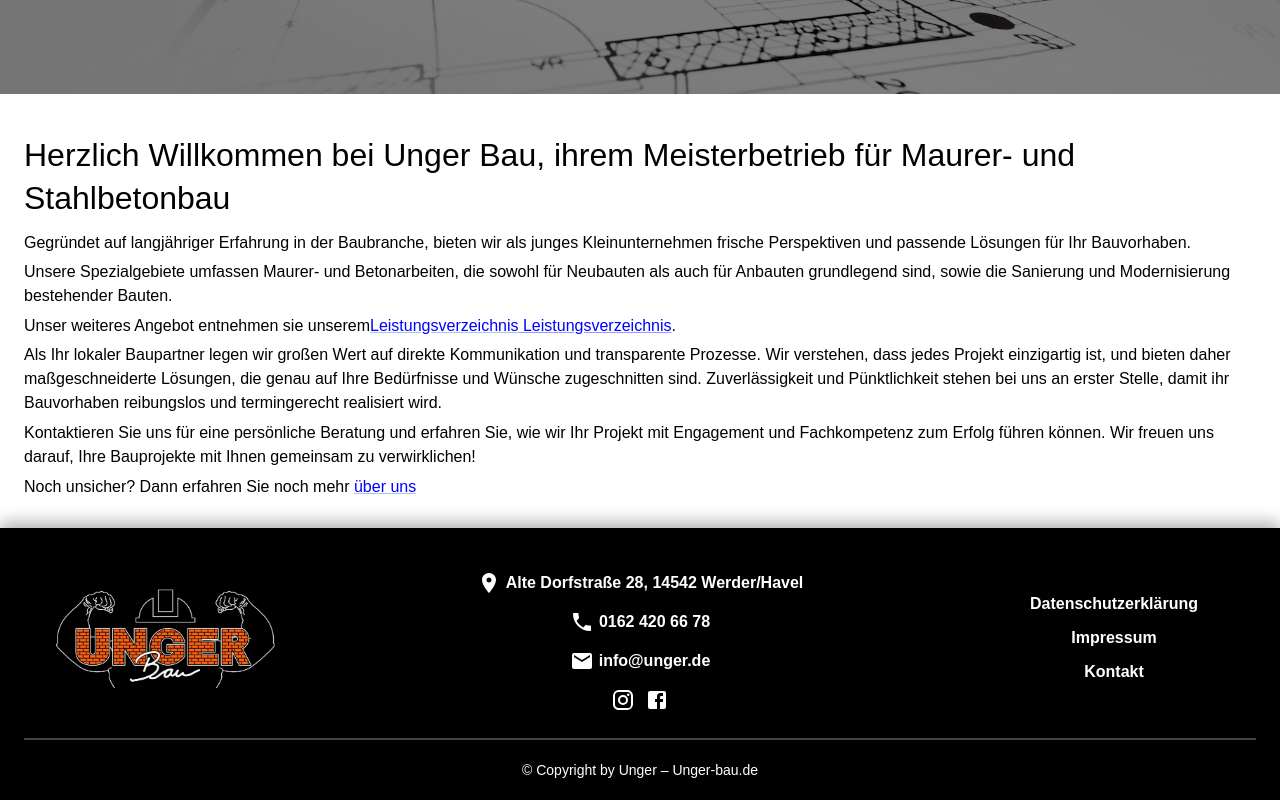
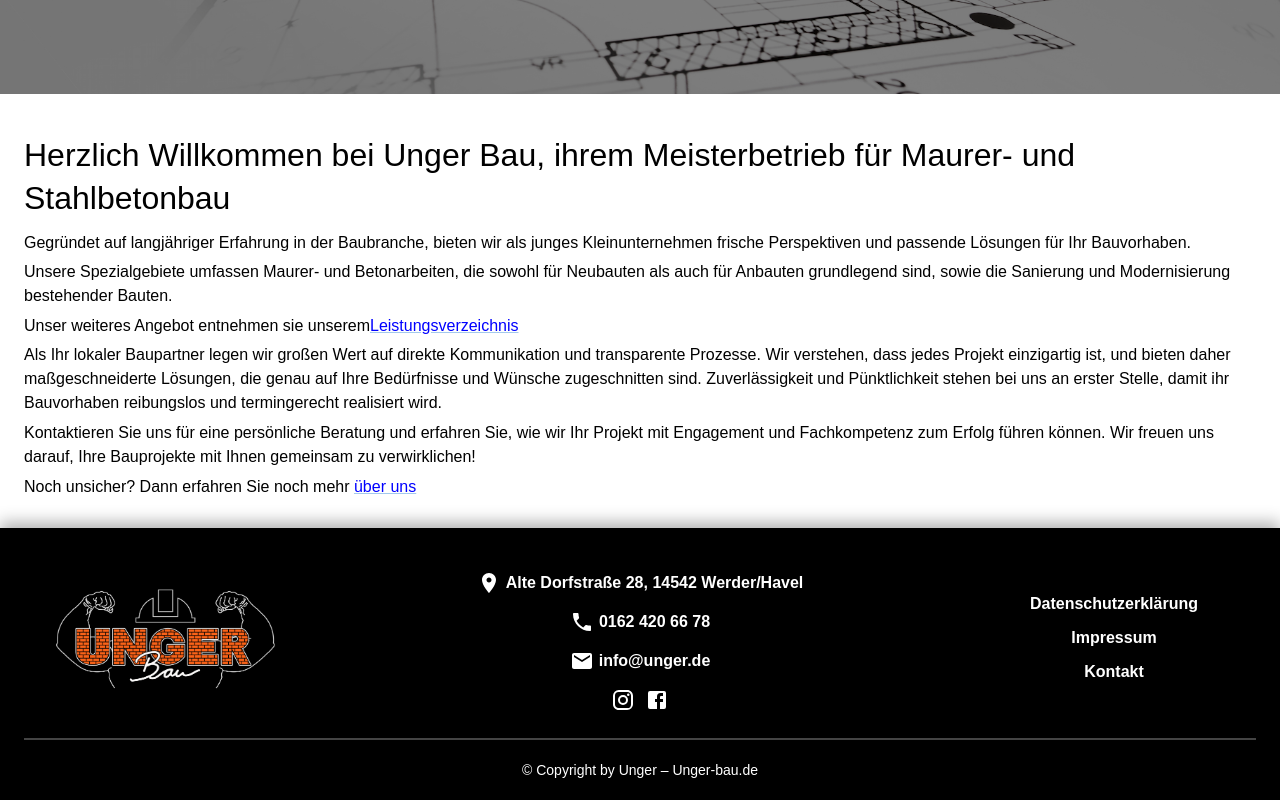
Before and after one commit to Vahedin1/amel-project, a React app: page / in a window 1280 px wide. Shown: the part 746-1546 px from the top of the page. Built offline with nearby package versions, Linux system fonts and the light colour scheme.

Commit message:
update on link

```diff
--- a/src/pages/Home.js
+++ b/src/pages/Home.js
@@ -37,7 +37,6 @@ export default function Home() {
     const navigate = useNavigate();
 
     const handleKontaktClick = () => navigate('/kontakt');
-    const handleLeistungenClick = () => navigate('/leistungen');
 
 
     return (
@@ -153,7 +152,6 @@ export default function Home() {
                         <Link to="/leistungen" style={{ color: '#0000FF' }}>
                         Leistungsverzeichnis
                         </Link>
-                        <Link href="#" onClick={handleLeistungenClick} color='#0000FF'> Leistungsverzeichnis</Link>.
                     </Typography>
                     <Typography variant="body1" gutterBottom>
                         Als Ihr lokaler Baupartner legen wir großen Wert auf direkte Kommunikation und transparente Prozesse. Wir verstehen, dass jedes Projekt einzigartig ist, und bieten daher maßgeschneiderte Lösungen, die genau auf Ihre Bedürfnisse und Wünsche zugeschnitten sind. Zuverlässigkeit und Pünktlichkeit stehen bei uns an erster Stelle, damit ihr Bauvorhaben reibungslos und termingerecht realisiert wird.
```
